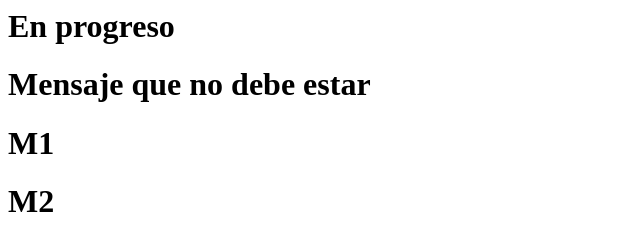
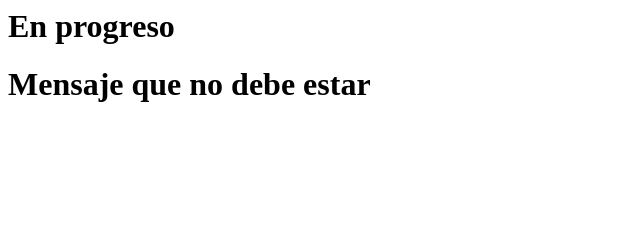
Before and after one commit to jseh/jseh.github.io, a plain HTML site: page index.html in a window 1280 px wide. Shown: the whole page, without its empty margins (0-640 px from the left). Drawn offline with Linux system fonts and the light colour scheme.

Commit message:
Revert "m1"
This reverts commit 0c9c9be2b3d6c8f71d7a4893a2a982d9d203d285.

```diff
--- a/index.html
+++ b/index.html
@@ -1,4 +1,2 @@
 <h1>En progreso</h1>
 <h1>Mensaje que no debe estar</h1>
-<h1>M1</h1>
-<h1>M2</h1>
```
